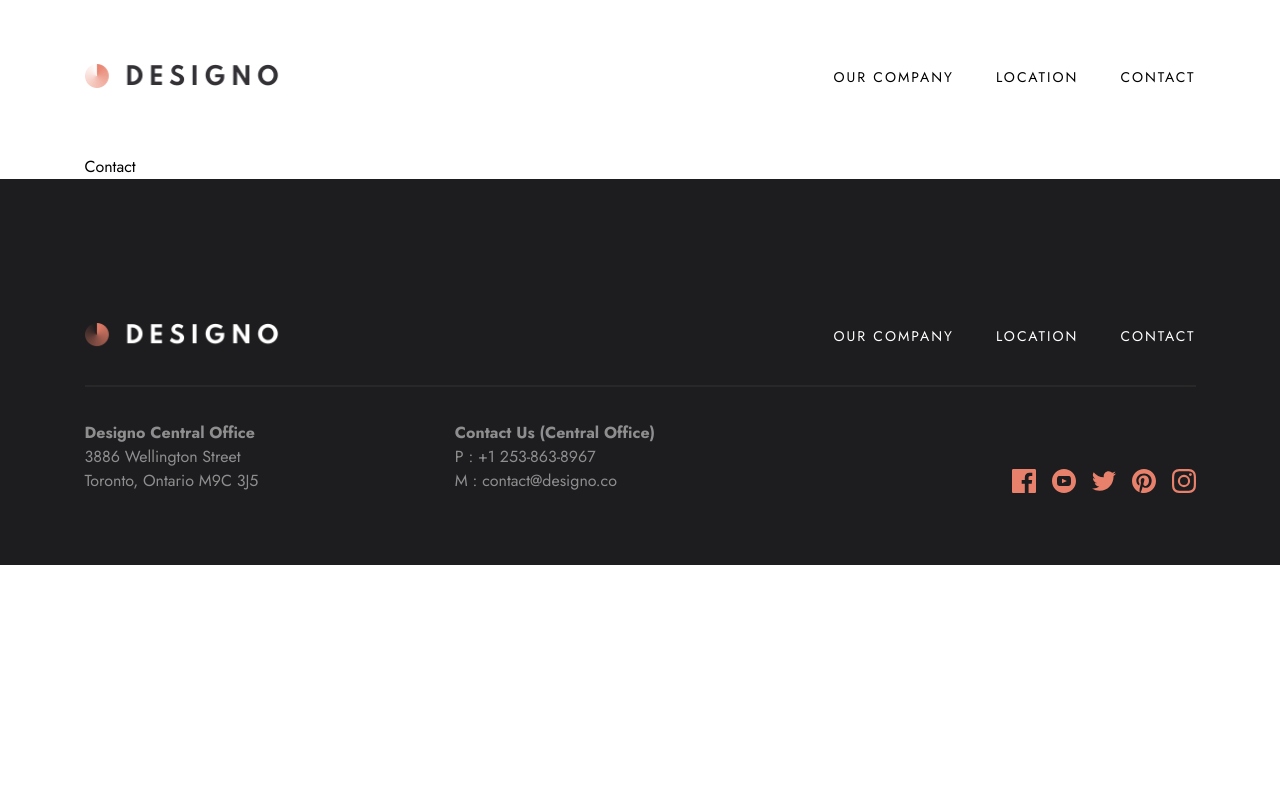
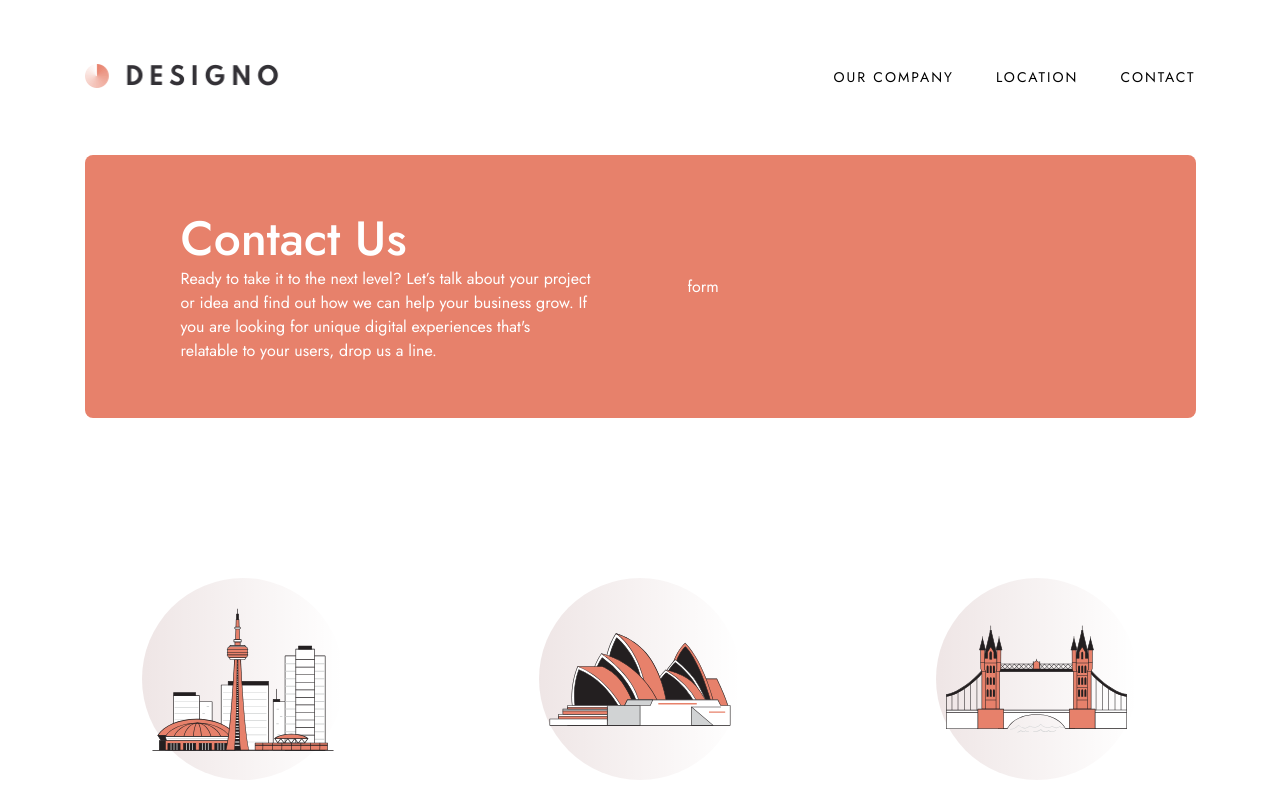
Before and after one commit to nivancheva/designo-multi-page-website-react, a Next.js app: page /contact in a window 1280 px wide. Shown: the top 800 px of the page. Built offline with nearby package versions, Linux system fonts and the light colour scheme.

Commit message:
basic styling for contact page

```diff
--- /dev/null
+++ b/src/app/components/Form/Form.css
@@ -0,0 +1,16 @@
+
+
+/* mobile */
+@media (max-width:639px) {
+
+}
+
+/* tablet */
+@media (min-width:640px) {
+
+}
+
+/* desktop */
+@media (min-width:864px) {
+
+}
--- /dev/null
+++ b/src/app/components/Form/Form.jsx
@@ -0,0 +1,7 @@
+import './Form.css'
+
+export default function Form() {
+    return (
+        <div>form</div>
+    )
+}
--- /dev/null
+++ b/src/app/contact/Contact.css
@@ -0,0 +1,40 @@
+.contact-form {
+    margin-inline: auto;
+    padding: 4.5rem 1.5rem;
+    display: grid;
+    gap: 3rem;
+
+    background-color: var(--clr-peach);
+    color: var(--clr-white);
+}
+
+/* mobile */
+@media (max-width:639px) {
+    .contact-form {
+        text-align: center;
+    }
+}
+
+/* tablet */
+@media (min-width:640px) {
+    .contact-form {
+        max-width: 680px;
+        width: 90%;
+        padding: 4.438rem 3.625rem;
+        gap: 2.5rem;
+
+        border-radius: var(--border-radius);
+    }
+}
+
+/* desktop */
+@media (min-width:864px) {
+    .contact-form {
+        max-width: 1111px;
+        align-items: center;
+        gap: 5.938rem;
+        grid-template-columns: repeat(2, 1fr);
+
+        padding: 3.438rem 6rem;
+    }
+}
--- a/src/app/contact/page.jsx
+++ b/src/app/contact/page.jsx
@@ -1,5 +1,19 @@
+import Countries from "../components/Countries/Countries"
+import Form from "../components/Form/Form"
+import './Contact.css'
+
 export default function Contact() {
     return (
-        <div className="container">Contact</div>
+        <div className="">
+            <div className="contact-form">
+                <div>
+                    <h1>Contact Us</h1>
+                    <p>Ready to take it to the next level? Let’s talk about your project or idea and find out how we can help your business grow. If you are looking for unique digital experiences that's relatable to your users, drop us a line.</p>
+                </div>
+                <Form />
+            </div>
+            <Countries />
+            <div className="section-gap"></div>
+        </div>
     )
 }
```
